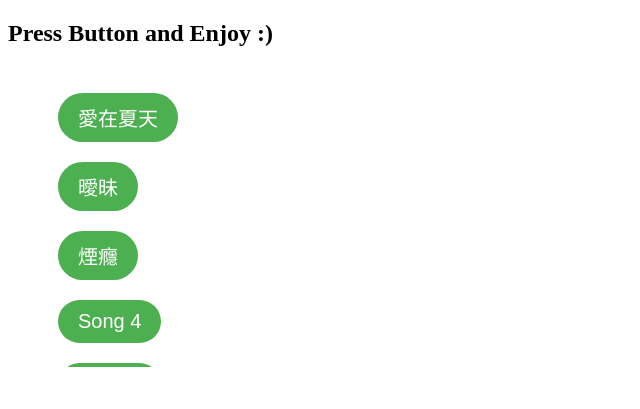
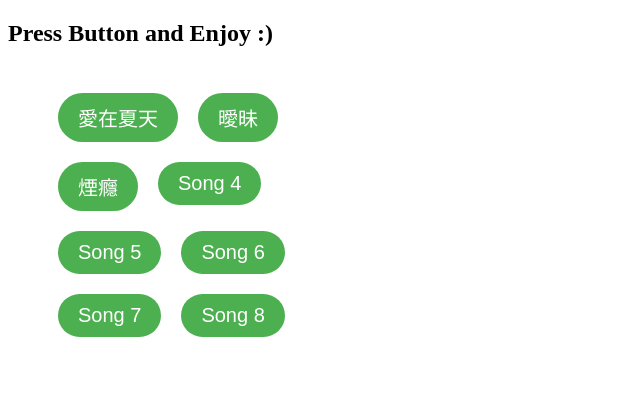
Before and after one commit to ChJL/Play-My-Cover-Songs, a plain HTML site: page index.html in a window 1280 px wide. Shown: the whole page, without its empty margins (0-640 px from the left). Drawn offline with Linux system fonts and the light colour scheme.

Commit message:
change format

```diff
--- a/css/player.css
+++ b/css/player.css
@@ -8,8 +8,8 @@
   }
 
   #button-container {
-    width: 200px; /* Width of the container */
-    height: 300px; /* Height of the container */
+    width: 30%; /* Width of the container */
+    height: 20em; /* Height of the container */
     overflow: auto; /* Allows for scrolling */
   }
 
@@ -23,6 +23,10 @@
 
   li {
     margin: 10px;
+  }
+
+  #audio {
+    width: 25%;
   }
 
   button {
```
